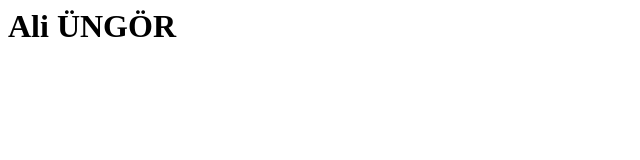
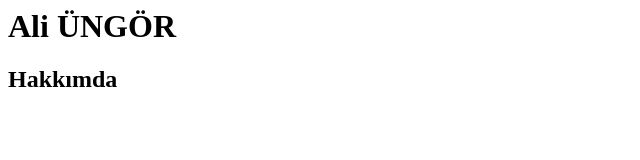
Before and after one commit to AliUNGOR/ilk-web-sayfam, a plain HTML site: page index.html in a window 1280 px wide. Shown: the whole page, without its empty margins (0-640 px from the left). Drawn offline with Linux system fonts and the light colour scheme.

Commit message:
alt baslik eklendi

```diff
--- a/index.html
+++ b/index.html
@@ -1 +1,2 @@
 <h1>Ali ÜNGÖR</h1>
+<h2>Hakkımda</h2>
```
